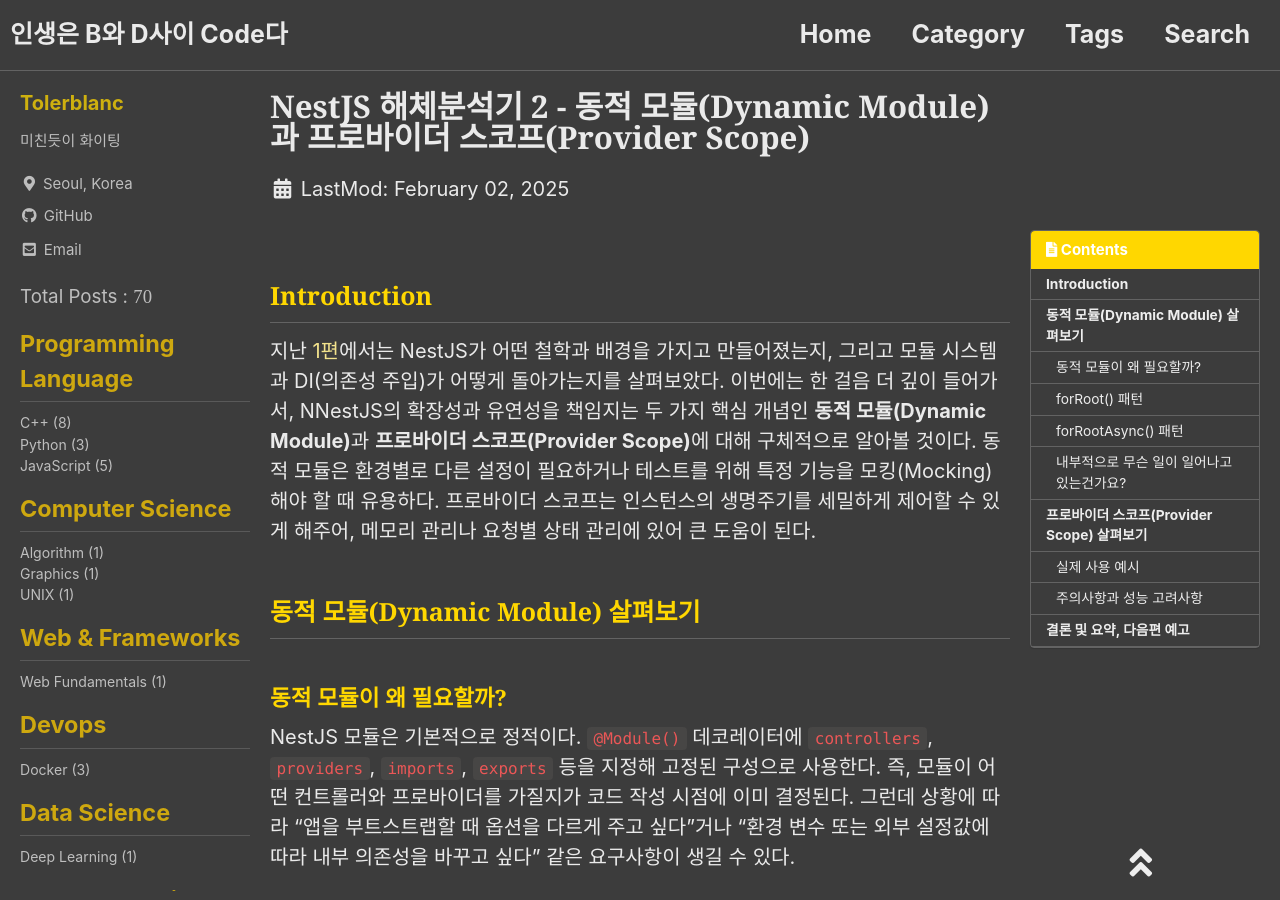
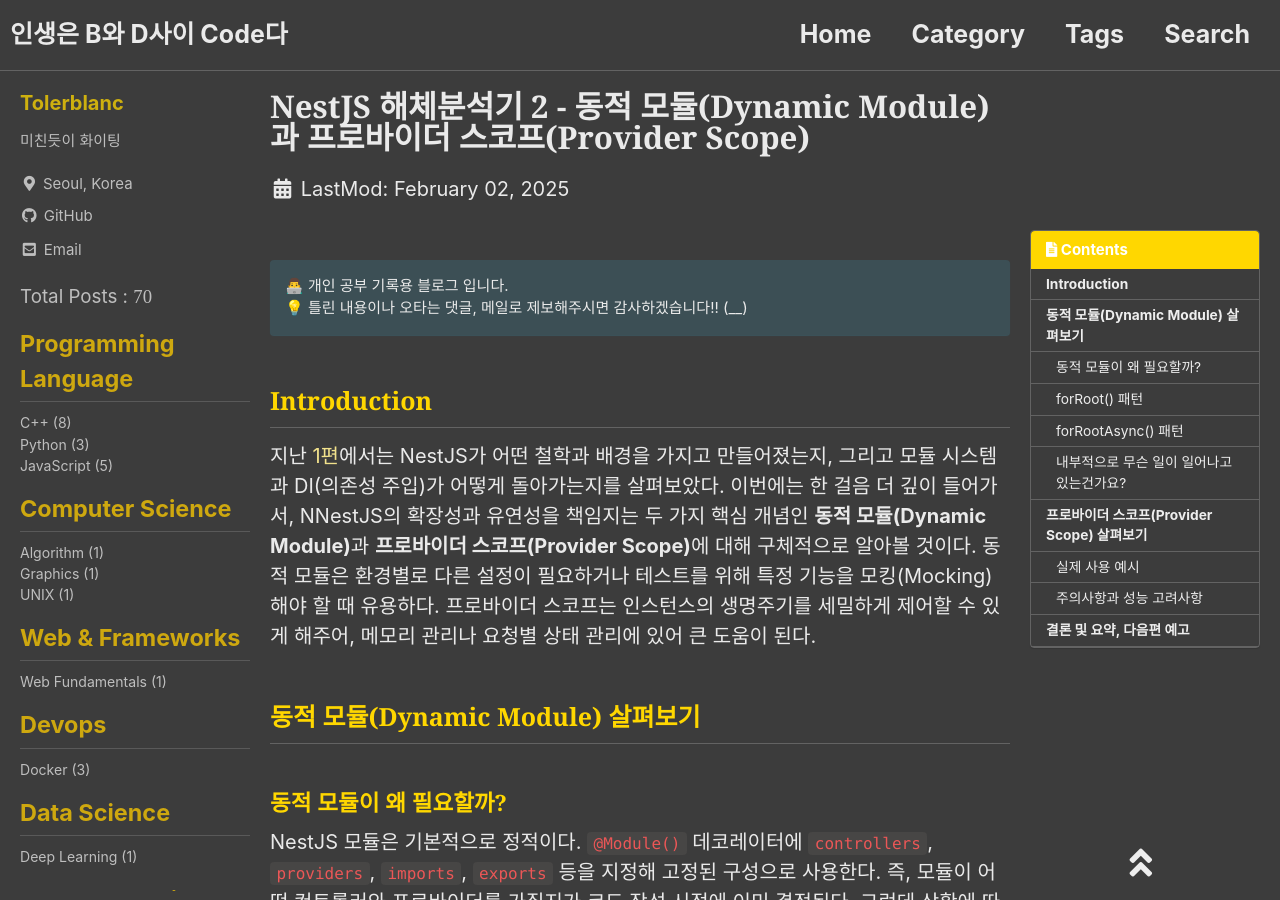
Before and after one commit to Tolerblanc/Tolerblanc.github.io, a Jekyll site: the page built from _posts/Web/NestJS/2025-02-02-nestjs-dematerializer-2.md, in a window 1280 px wide and 900 px high. Built offline with Jekyll 4.4.1, drawn with Linux system fonts in a browser that asks for light colours; cached includes are drawn as plain includes; nearby versions of some CDN libraries; some web fonts are replaced; comment, search, counter and statistics services are not loaded.

Commit message:
글 헤더가 빠졌었음

```diff
--- a/_posts/Web/NestJS/2025-02-02-nestjs-dematerializer-2.md
+++ b/_posts/Web/NestJS/2025-02-02-nestjs-dematerializer-2.md
@@ -13,6 +13,11 @@ toc: true
 toc_sticky: true
 related: true
 ---
+
+<div class="notice--info" markdown="1">
+👨‍💻 개인 공부 기록용 블로그 입니다. <br/>
+💡 틀린 내용이나 오타는 댓글, 메일로 제보해주시면 감사하겠습니다!!  (__)
+</div>
 
 ## Introduction
 
```
Also changed, not shown: _posts/Web/NestJS/2025-02-16-nestjs-dematerializer-3.md (+5 -0 lines).
